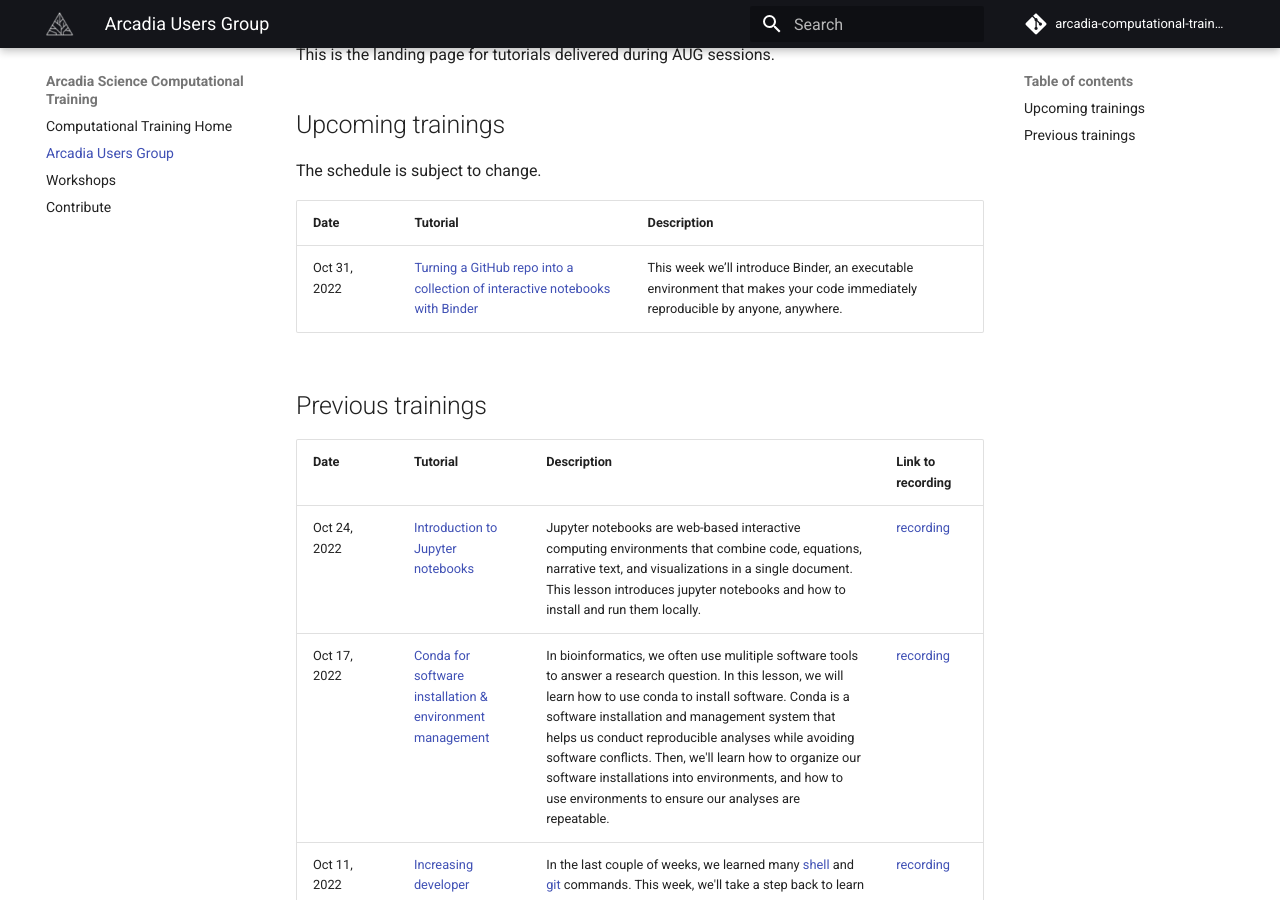
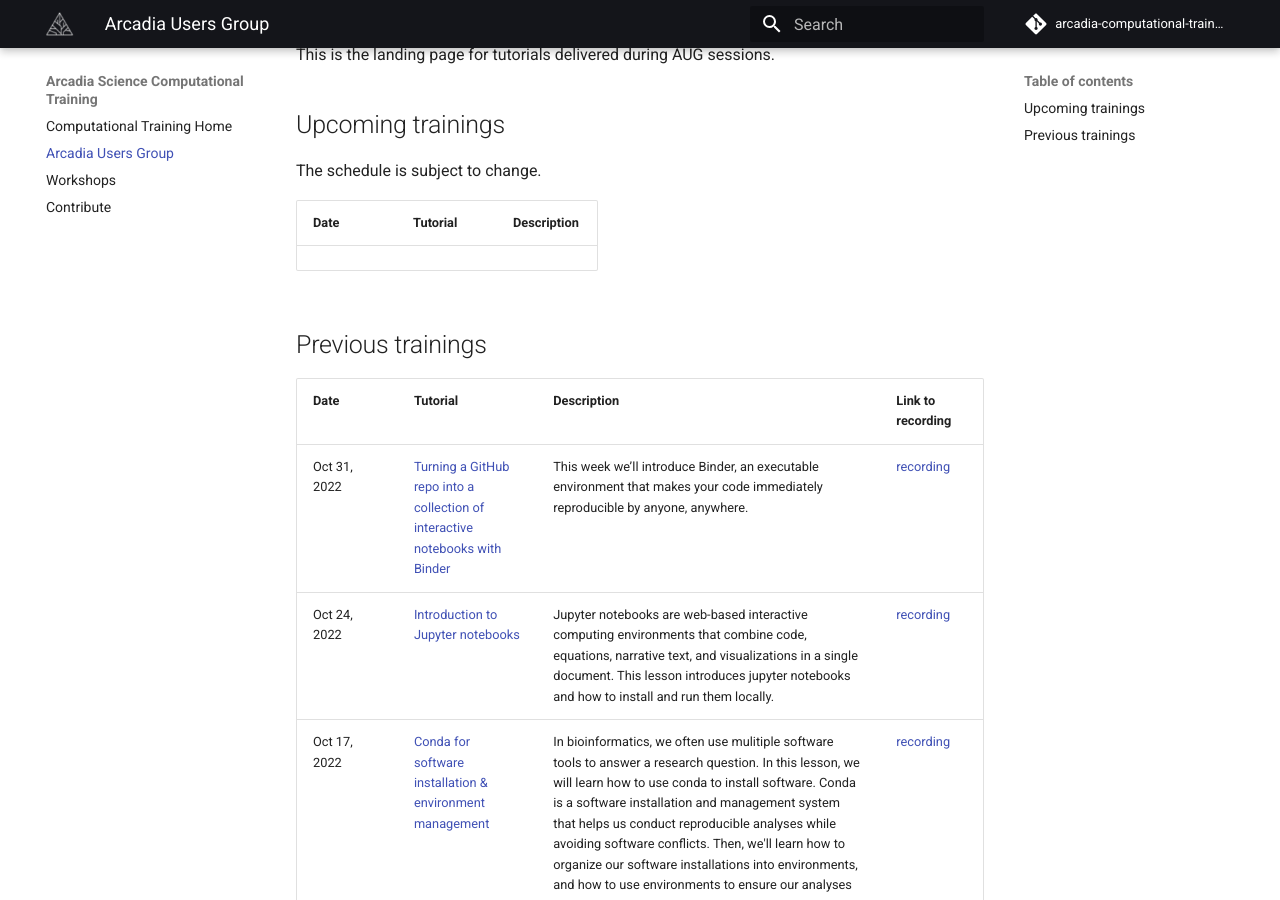
Before and after one commit to Arcadia-Science/arcadia-computational-training, an MkDocs documentation site: the page built from docs/arcadia-users-group/overview.md, in a window 1280 px wide and 900 px high, scrolled down 477 px. Built offline with MkDocs 1.6.1 and Material for MkDocs 9.7.7, drawn with Linux system fonts in a browser that asks for light colours; comment, search, counter and statistics services are not loaded.

Commit message:
add binder recording link

```diff
--- a/docs/arcadia-users-group/overview.md
+++ b/docs/arcadia-users-group/overview.md
@@ -20,12 +20,12 @@
 
 | Date         | Tutorial                                                                       | Description                                                                                                                                                                                                                                                                                                                                                                    |
 | ------------ | ------------------------------------------------------------------------------ | ------------------------------------------------------------------------------------------------------------------------------------------------------------------------------------------------------------------------------------------------------------------------------------------------------------------------------------------------------------------------------ |
-| Oct 31, 2022 | [Turning a GitHub repo into a collection of interactive notebooks with Binder](20221031-binder/lesson.md) | This week we’ll introduce Binder, an executable environment that makes your code immediately reproducible by anyone, anywhere.                                                                                                                                                                                                                                                 |
 
 ## Previous trainings
 
 | Date          | Tutorial                                                                                                                                                                   | Description                                                                                                                                                                                                                                                                                                     | Link to recording                                        |
 | ------------- | -------------------------------------------------------------------------------------------------------------------------------------------------------------------------- | --------------------------------------------------------------------------------------------------------------------------------------------------------------------------------------------------------------------------------------------------------------------------------------------------------------- | -------------------------------------------------------- |
+| Oct 31, 2022 | [Turning a GitHub repo into a collection of interactive notebooks with Binder](20221031-binder/lesson.md) | This week we’ll introduce Binder, an executable environment that makes your code immediately reproducible by anyone, anywhere.                                                                                                                                                                                                                                                 | [recording](https://youtu.be/QAsrKyJMuuI) |
 | Oct 24, 2022 | [Introduction to Jupyter notebooks](20221024-jupyter-notebooks/lesson.md) | Jupyter notebooks are web-based interactive computing environments that combine code, equations, narrative text, and visualizations in a single document. This lesson introduces jupyter notebooks and how to install and run them locally. | [recording](https://youtu.be/ZCrnPmX1Ynw) |
 | Oct 17, 2022 | [Conda for software installation & environment management](20221017-conda/lesson.md) | In bioinformatics, we often use mulitiple software tools to answer a research question. In this lesson, we will learn how to use conda to install software. Conda is a software installation and management system that helps us conduct reproducible analyses while avoiding software conflicts. Then, we'll learn how to organize our software installations into environments, and how to use environments to ensure our analyses are repeatable.| [recording](https://youtu.be/1_aDASjPLgQ) |
 | Oct 11, 2022 | [Increasing developer productivity](20221011-developer-productivity/lesson.md) | In the last couple of weeks, we learned many [shell](20220906-intro-to-shell1/lesson.md) and [git](../workshops/20220920-intro-to-git-and-github/lesson.md) commands. This week, we'll take a step back to learn about using an integrated development environment (IDE) to develop our scripts/pipelines and customizing our terminals with shortcuts and git visualizations. | [recording](https://www.youtube.com/watch?v=lRYO-n7QsnU) |
```
